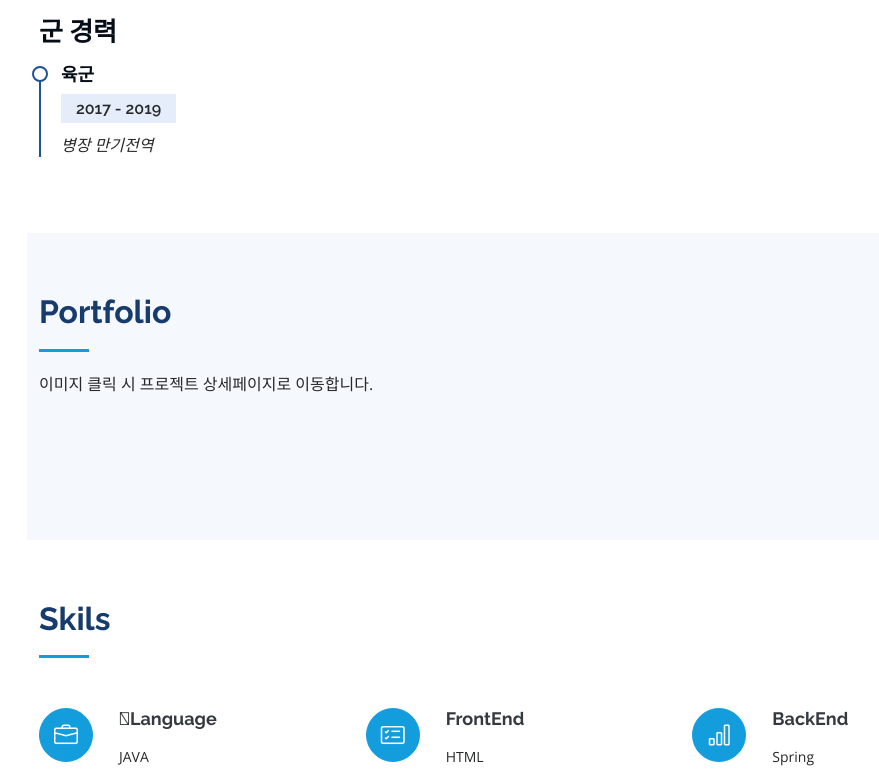
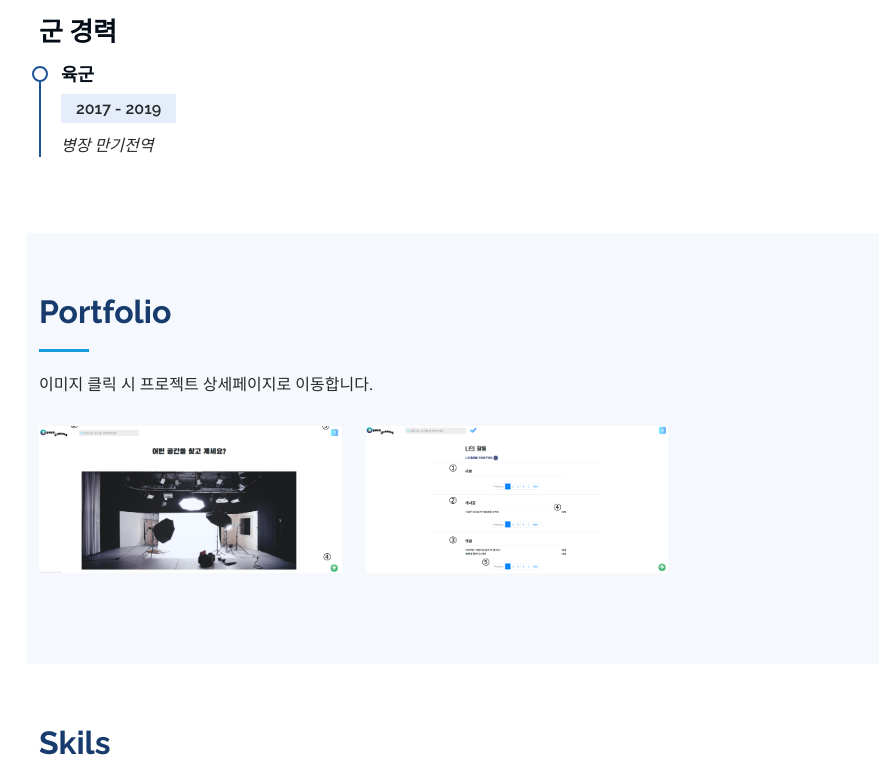
Before and after one commit to jinwoong97/jinwoong97.github.io, a plain HTML site: page index.html in a window 1280 px wide. Shown: the part 1925-2699 px from the top of the page, without its empty margins (273-1152 px from the left). Drawn offline with nearby package versions, Linux system fonts and the light colour scheme.

Commit message:
Jinwoong

```diff
--- a/index.html
+++ b/index.html
@@ -180,7 +180,7 @@
 
           <div class="col-lg-4 col-md-6 portfolio-item filter-app">
             <div class="portfolio-wrap">
-              <img src="assets/img/portfolio/portfolio-1.jpg" class="img-fluid" alt="">
+              <img src="assets/img/portfolio/portfolio1.png" class="img-fluid" alt="">
               <div class="portfolio-links">
                 <a href="portfolio-details.html" title="More Details"><i class="bx bx-link"></i></a>
               </div>
@@ -189,7 +189,7 @@
 
           <div class="col-lg-4 col-md-6 portfolio-item filter-web">
             <div class="portfolio-wrap">
-              <img src="assets/img/portfolio/portfolio-2.jpg" class="img-fluid" alt="">
+              <img src="assets/img/portfolio/portfolio2.png" class="img-fluid" alt="">
               <div class="portfolio-links">
 
                 <a href="portfolio-details.html" title="More Details"><i class="bx bx-link"></i></a>
```
